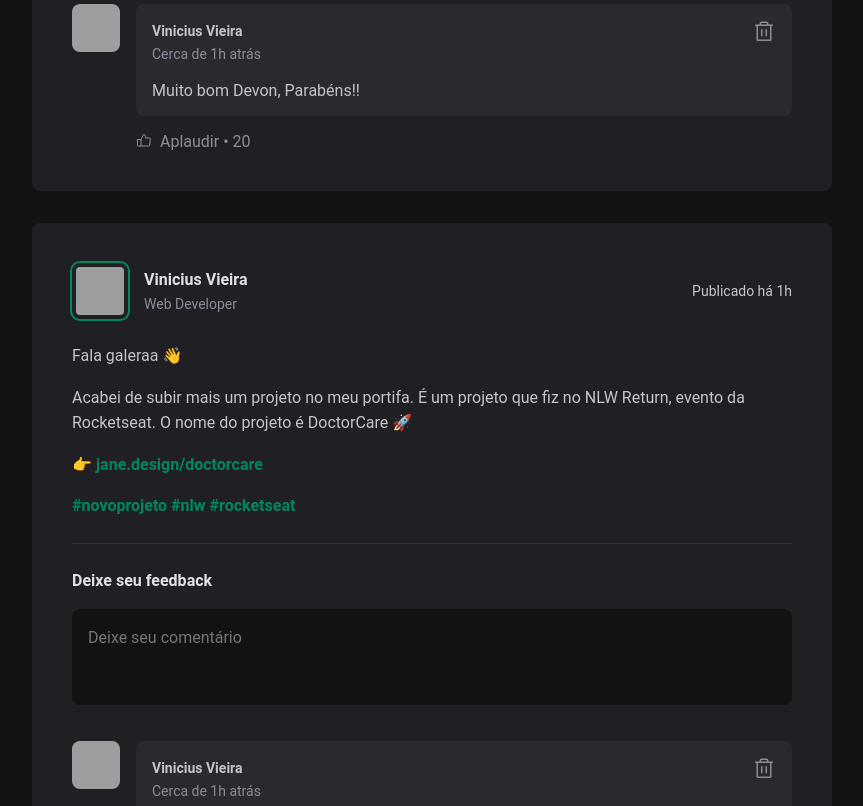
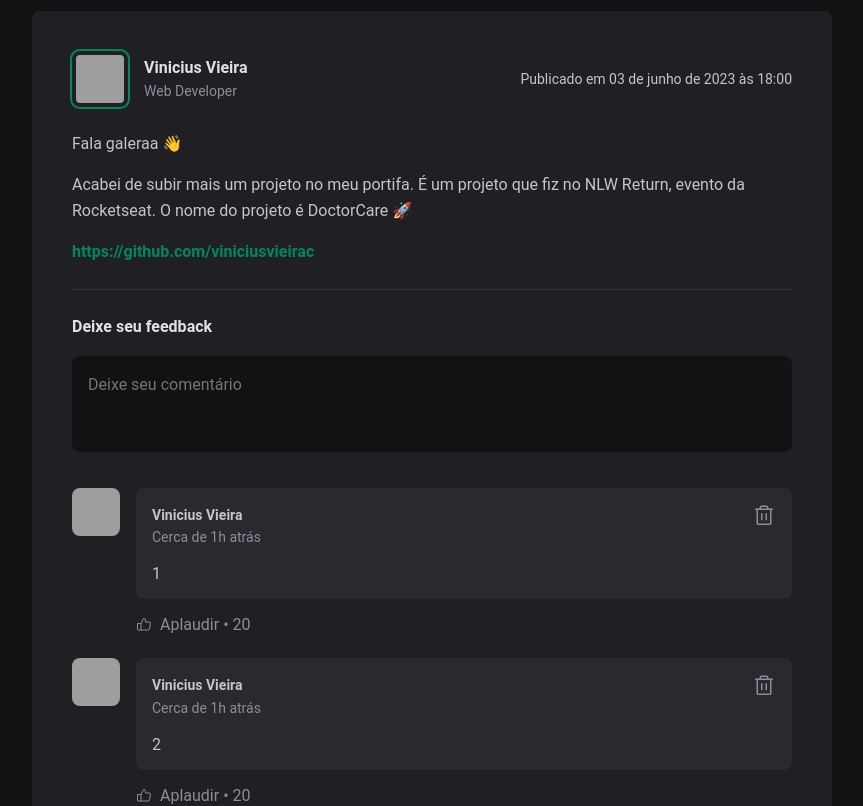
Before and after one commit to viniciusvieirac/blogs-feed, a React (Vite) app: page / in a window 1280 px wide. Shown: the part 960-1766 px from the top of the page, without its empty margins (352-1215 px from the left). Built offline with nearby package versions, Linux system fonts and the light colour scheme; grey boxes are pictures that could not be loaded.

Commit message:
feat: começa a tornar o blog dinamico

```diff
--- a/src/App.tsx
+++ b/src/App.tsx
@@ -2,7 +2,45 @@ import Header from "./components/header/Header"
 import styles from './App.module.css'
 import { Sidebar } from "./components/sidebar/Sidebar"
 import { Post } from "./components/post/Post"
+import { Author, ContentParagraph, ContentLink } from './type';
 
+interface Post {
+  id: number;
+  author: Author;
+  content: (ContentParagraph | ContentLink)[];
+  publishedAt: Date;
+}
+
+const posts: Post[] = [
+  {
+    id: 1,
+    author: {
+      name: "Vinicius Vieira",
+      avatar: "https://avatars.githubusercontent.com/u/118015999?v=4",
+      role: "Web Developer"
+    },
+    content: [
+      {type: 'paragraph', content: 'Fala galeraa 👋',},
+      {type: 'paragraph', content: 'Acabei de subir mais um projeto no meu portifa. É um projeto que fiz no NLW Return, evento da Rocketseat. O nome do projeto é DoctorCare 🚀',},
+      {type: 'link', content: 'https://github.com/viniciusvieirac',}
+    ],
+    publishedAt: new Date('2023-06-03 18:00:00')
+  },
+  {
+    id: 2,
+    author: {
+      name: "Vinicius Vieira",
+      avatar: "https://avatars.githubusercontent.com/u/118015999?v=4",
+      role: "Web Developer"
+    },
+    content: [
+      {type: 'paragraph', content: 'Fala galeraa 👋',},
+      {type: 'paragraph', content: 'Acabei de subir mais um projeto no meu portifa. É um projeto que fiz no NLW Return, evento da Rocketseat. O nome do projeto é DoctorCare 🚀',},
+      {type: 'link', content: 'https://github.com/viniciusvieirac',}
+    ],
+    publishedAt: new Date('2023-06-03 18:00:00')
+  },
+];
 
 function App() {
   return (
@@ -13,8 +51,14 @@ function App() {
         <Sidebar />
       </aside>
       <main>
-       <Post />
-       <Post />
+        {posts.map((post) => (
+          <Post
+            key={ post.id }
+            author={post.author}
+            content={post.content}
+            publishedAt={post.publishedAt}
+           />
+        ) )}
       </main>
      </div>
     </div>
--- a/src/components/comments/Comments.tsx
+++ b/src/components/comments/Comments.tsx
@@ -2,7 +2,11 @@ import { ThumbsUp, Trash } from 'phosphor-react';
 import styles from './Comments.module.css';
 import { Avatar } from '../avatar/Avatar';
 
-export function Comments() {
+interface Props {
+    content: string;
+}
+
+export function Comments({content}: Props) {
     return (
        <div className={styles.comment}>
             <Avatar hasBorder={false} src="https://avatars.githubusercontent.com/u/118015999?v=4" />
@@ -15,7 +19,7 @@ export function Comments() {
                     </div>
                         <button title='Deletar comentário'><Trash size={ 24 } /></button>
                 </header>
-                <p>Muito bom Devon, Parabéns!!</p>
+                <p>{content}</p>
             </div>
             <footer>
             <button>
--- a/src/components/post/Post.tsx
+++ b/src/components/post/Post.tsx
@@ -1,31 +1,56 @@
 import { Avatar } from '../avatar/Avatar'
 import { Comments } from '../comments/Comments'
 import style from './Post.module.css'
+import { Author, ContentParagraph, ContentLink } from './../../type';
+import { useState } from 'react';
 
-export function Post(){
+
+interface PostsProps {
+    author: Author;
+    content: (ContentParagraph | ContentLink)[];
+    publishedAt: Date;
+}
+
+export function Post({author, publishedAt, content}: PostsProps){
+    const [comments, setComments] = useState([
+        1,
+        2,
+    ])
+
+    const formattedPublishedAt = publishedAt.toLocaleString('pt-BR', {
+        day: '2-digit',
+        month: 'long',
+        year: 'numeric',
+        hour: '2-digit',
+        minute: '2-digit',
+      });
+
+      const handleSubmit = (event: React.FormEvent<HTMLFormElement>) => {
+        event.preventDefault()
+        setComments([...comments, comments.length + 1]);
+      }
     return(
         <article className={style.post}>
             <header>
                 <div className={style.author}>
-                <Avatar src="https://avatars.githubusercontent.com/u/118015999?v=4" />
+                <Avatar src={author.avatar} />
                      <div className={style.authorInfo}>
-                        <strong>Vinicius Vieira</strong>
-                        <span>Web Developer</span>
+                        <strong>{author.name}</strong>
+                        <span>{author.role}</span>
                      </div>
                 </div>
-                <time title='03 de Junho às 13:00h' dateTime='2023-06-03 13:00:00'>Publicado há 1h</time>
+                <time title='03 de Junho às 13:00h' dateTime='2023-06-03 13:00:00'>{ `Publicado em ${formattedPublishedAt}` }</time>
             </header>
             <div className={style.content}>
-                <p>Fala galeraa 👋</p>
-                <p>Acabei de subir mais um projeto no meu portifa. É um projeto que fiz no NLW Return, evento da Rocketseat. O nome do projeto é DoctorCare 🚀</p>
-                <p><a href=""> 👉 jane.design/doctorcare</a></p> {' '}
-                <p>
-                     <a href=""> #novoprojeto</a>{' '}
-                     <a href=""> #nlw</a>{' '}
-                     <a href=""> #rocketseat</a> {' '}
-                </p>
+                {content.map((conteudo) => {
+                    if(conteudo.type === 'paragraph'){
+                        return <p>{conteudo.content}</p>
+                    } else if (conteudo.type === 'link'){
+                        return <p><a href=""> {conteudo.content}</a></p>
+                    }
+                })}
             </div>
-            <form className={style.commentForm}>
+            <form className={style.commentForm} onSubmit={handleSubmit}>
                 <strong>Deixe seu feedback</strong>
                 <textarea placeholder='Deixe seu comentário' />
 
@@ -34,9 +59,7 @@ export function Post(){
                     </footer>
             </form>
             <div className={style.commentsList}>
-                <Comments />
-                <Comments />
-                <Comments />
+                    {comments.map((comment) => <Comments content={comment} />)}
             </div>
         </article>
     )
--- /dev/null
+++ b/src/type.ts
@@ -0,0 +1,17 @@
+// types.ts
+
+export interface Author {
+    name: string;
+    avatar: string;
+    role: string;
+  }
+
+export interface ContentParagraph {
+    type: 'paragraph';
+    content: string;
+  }
+
+export interface ContentLink {
+    type: 'link';
+    content: string;
+  }
```
Also changed, not shown: src/assets/ReadMe.md (added).
